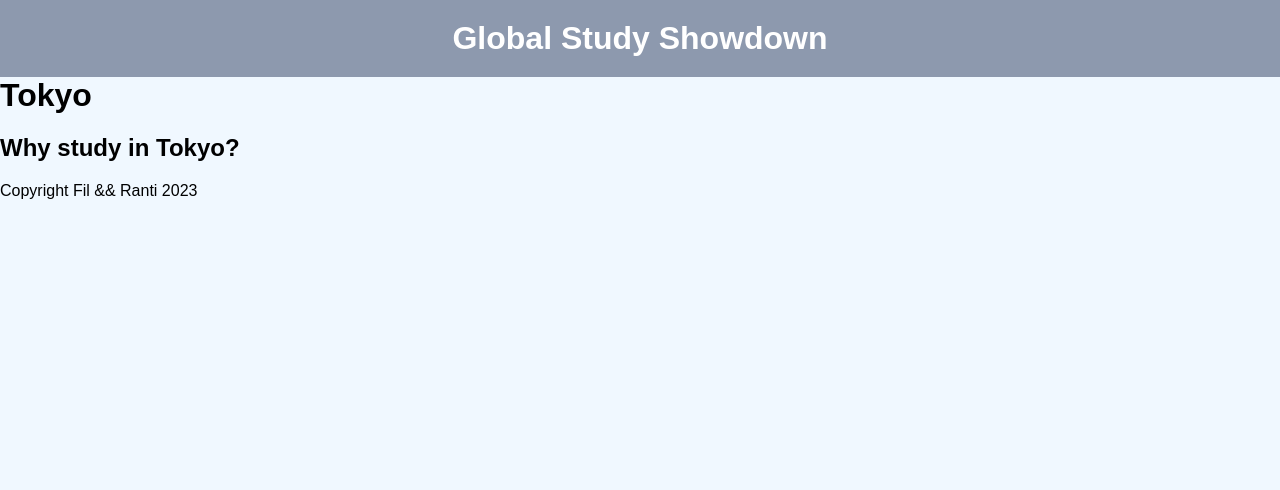
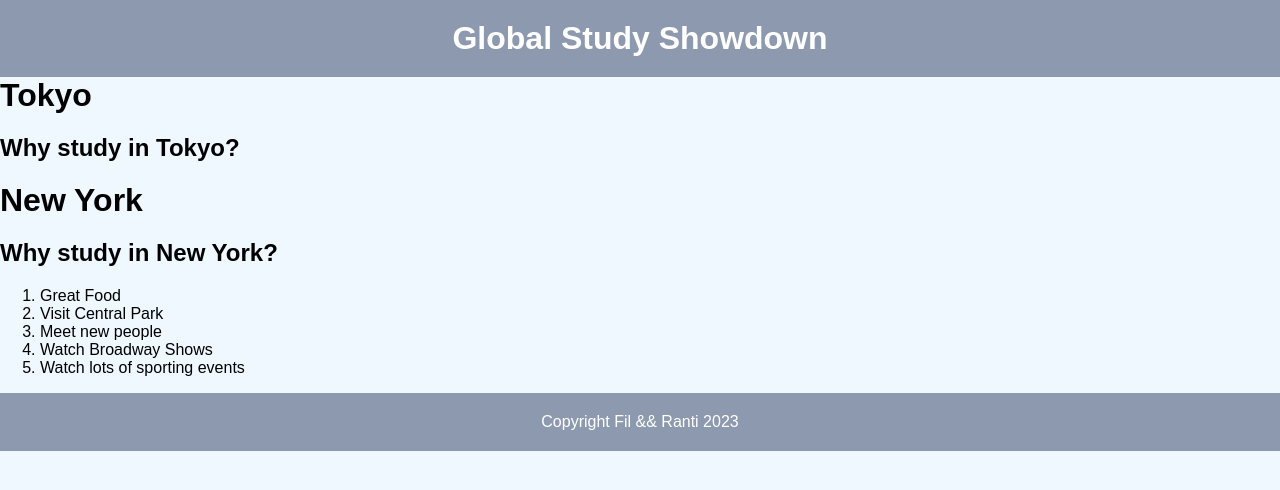
Before and after one commit to fillygee/GlobalStudyShowDown, a plain HTML site: page index.html in a window 1280 px wide. Drawn offline with Linux system fonts and the light colour scheme.

Commit message:
Added content for reasons to study in NY

```diff
--- a/index.html
+++ b/index.html
@@ -25,6 +25,28 @@
      </article>
       </section>
     </main>
+    <main>
+        <section>
+     <h1>
+     New York
+     </h1>
+     <article>
+        <header>
+            <h2>
+                Why study in New York?
+            </h2>
+        </header>
+    <!--write in content here -->
+    <ol>
+        <li>Great Food</li>
+        <li>Visit Central Park</li>
+        <li>Meet new people</li>
+        <li>Watch Broadway Shows</li>
+        <li>Watch lots of sporting events </li>
+    </ol>
+     </article>
+      </section>
+    </main>
     <footer>
         Copyright Fil && Ranti 2023
     </footer>
--- a/styles.css
+++ b/styles.css
@@ -16,3 +16,10 @@ h1 {
     font-size: 32px;
     margin: 0;
 }
+
+footer {
+    background-color: #8d99ae;
+    padding: 20px;
+    text-align: center;
+    color: #FFFFFF;
+}
```
